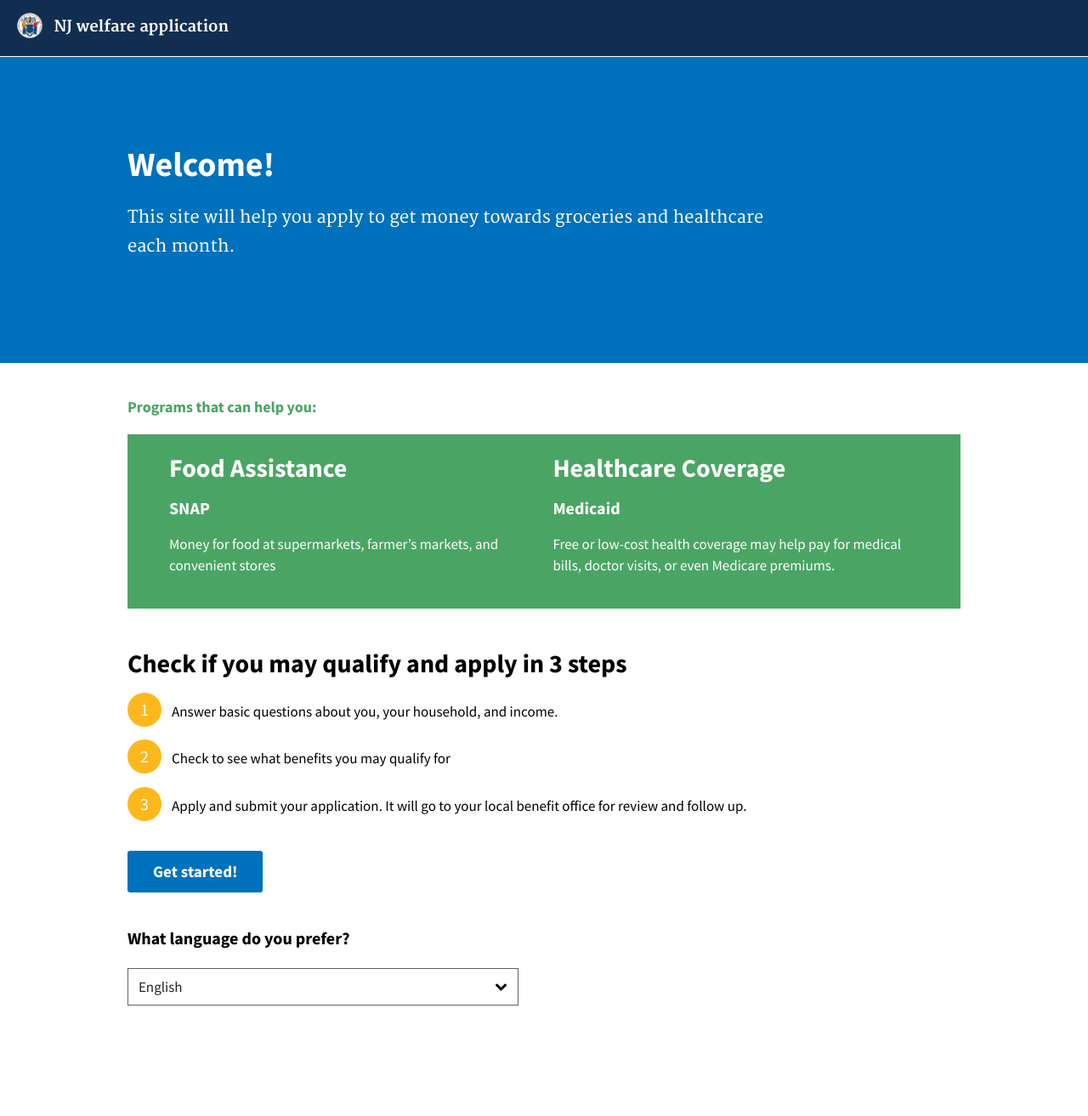
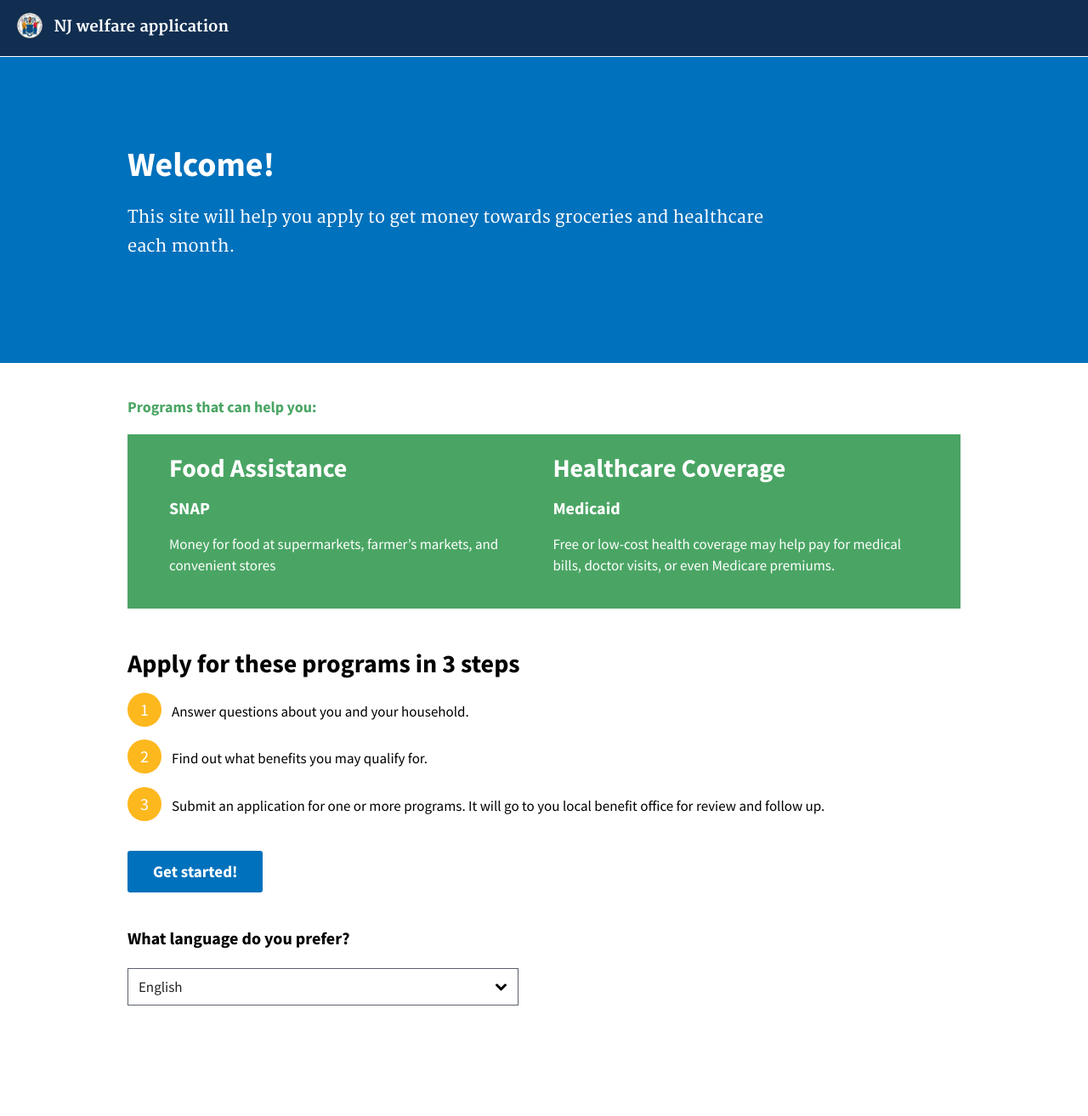
Before and after one commit to usds/benefits-enrollment-prototype, a Jekyll site: the page built from welcome.html, in a window 1280 px wide. Shown: the whole page at 85% size. Built offline with Jekyll 4.4.1, drawn with Linux system fonts in a browser that asks for light colours.

Commit message:
text changes

```diff
--- a/00-screener/info-needed.html
+++ b/00-screener/info-needed.html
@@ -1,6 +1,6 @@
 ---
 layout: application
-title: Before you apply, we’ll need some more info to see what you qualify for.
+title: First, we’ll need some more info about you and your household to see what you qualify for.
 button_text: Start my application
 ---
 
@@ -11,7 +11,7 @@ button_text: Start my application
 			<li>Your identity</li>
 			<li>Your household (who you live and pay taxes with)</li>
 			<li>Your household income and expenses</li>
-			<li>Social Security numbers for anyone you're applying for</li>
+			<li>Social Security Numbers for anyone you're applying for</li>
 			<li>Other benefits you use</li>
 			<li>Citizenship (your answer will not affect you or your family’s immigration status)</li>
 		</ul>
--- a/welcome.html
+++ b/welcome.html
@@ -25,11 +25,11 @@ layout: basic
 			</div>
 		</div>
 
-		<h2>Check if you may qualify and apply in 3 steps</h2>
+		<h2>Apply for these programs in 3 steps</h2>
 		<ul class="styled-numbered-list">
-			<li>Answer basic questions about you, your household, and income.</li>
-			<li>Check to see what benefits you may qualify for</li>
-			<li>Apply and submit your application. It will go to your local benefit office for review and follow up.</li>
+			<li>Answer questions about you and your household.</li>
+			<li>Find out what benefits you may qualify for.</li>
+			<li>Submit an application for one or more programs. It will go to you local benefit office for review and follow up.</li>
 		</ul>
 
 		<p>
```
